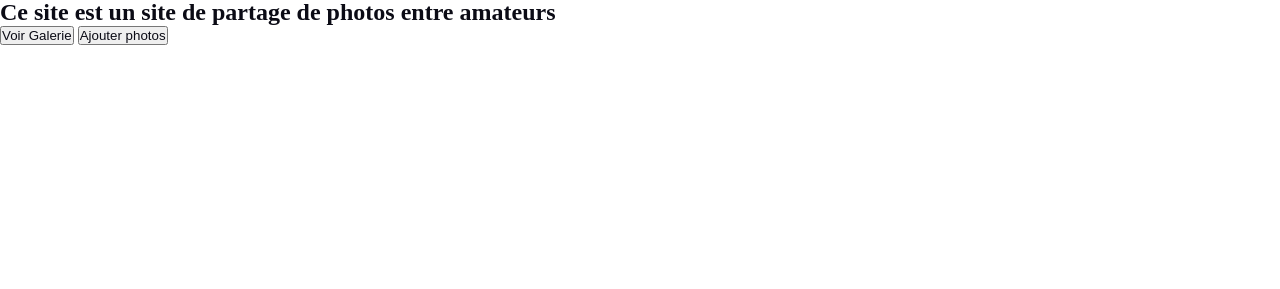
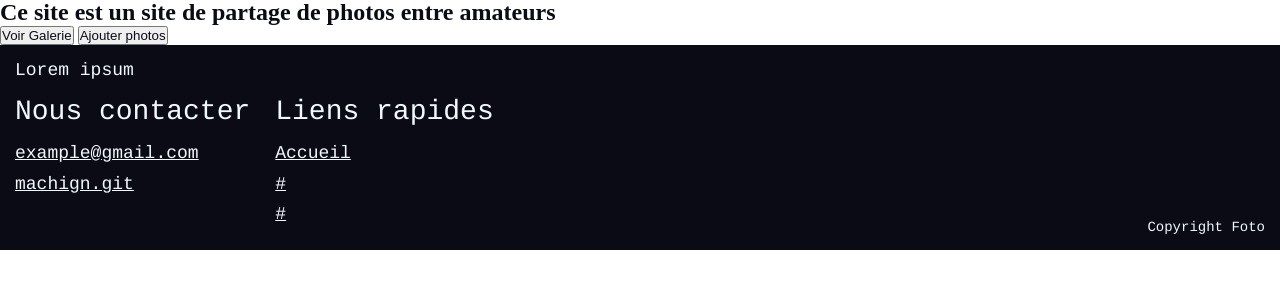
Before and after one commit to eli-ott/foto, a plain HTML site: page front/index.html in a window 1280 px wide. Shown: the part 63-352 px from the top of the page. Drawn offline with nearby package versions, Linux system fonts and the light colour scheme; files that its build step writes are made by us from their sources.

Commit message:
Ajout du footer

```diff
--- /dev/null
+++ b/front/components/footer.html
@@ -0,0 +1,21 @@
+<footer>
+	<p>Lorem ipsum</p>
+	<div class="links">
+		<div>
+			<p class="title">Nous contacter</p>
+			<ul>
+				<li><a href="mailto:example@gmail.com">example@gmail.com</a></li>
+				<li><a href="machign.git">machign.git</a></li>
+			</ul>
+		</div>
+		<div>
+			<p class="title">Liens rapides</p>
+			<ul>
+				<li><a href="./">Accueil</a></li>
+				<li><a href="#">#</a></li>
+				<li><a href="#">#</a></li>
+			</ul>
+		</div>
+	</div>
+	<p class="copyright">Copyright Foto</p>
+</footer>
--- a/front/index.html
+++ b/front/index.html
@@ -8,6 +8,7 @@
 		<link href="https://fonts.googleapis.com/css2?family=Cousine:ital,wght@0,400;0,700;1,400;1,700&display=swap" rel="stylesheet" />
 		<link rel="stylesheet" href="./style/main.css" />
 		<link rel="stylesheet" href="./style/nav.css" />
+		<link rel="stylesheet" href="./style/footer.css" />
 		<title>Foto</title>
 	</head>
 	<body>
@@ -20,6 +21,7 @@
 		</div>
 		<!-- Pourquoi Foto ? -->
 
+		<include src="./components/footer.html"></include>
 		<script lang="text/javascript" src="./script/include.js"></script>
 	</body>
 </html>
--- /dev/null
+++ b/front/style/footer.scss
@@ -0,0 +1,48 @@
+@import './main.scss';
+
+footer {
+	@include flex($direction: column, $justify: start, $align: start, $gap: $margin-xs);
+	position: relative;
+
+	padding: $margin-xs;
+	width: 100vw;
+
+	background: $dark;
+
+	p {
+		@include setFont(content, small);
+		color: $light;
+	}
+	.links {
+		@include flex($justify: start, $align: start, $gap: $margin-s);
+
+		div {
+			@include flex($direction: column, $justify: start, $align: start, $gap: $margin-xs);
+
+			.title {
+				@include setFont(content, medium);
+				color: $light;
+			}
+			ul {
+				@include setFont(content, small);
+
+				list-style-type: none;
+
+				li {
+					margin-bottom: $margin-xxs;
+					a {
+						color: $light;
+					}
+				}
+			}
+		}
+	}
+	.copyright {
+		position: absolute;
+
+		font-size: 14px;
+
+		bottom: $margin-xs;
+		right: $margin-xs;
+	}
+}
```
Also changed, not shown: front/style/footer.css (added), 1 other file.
